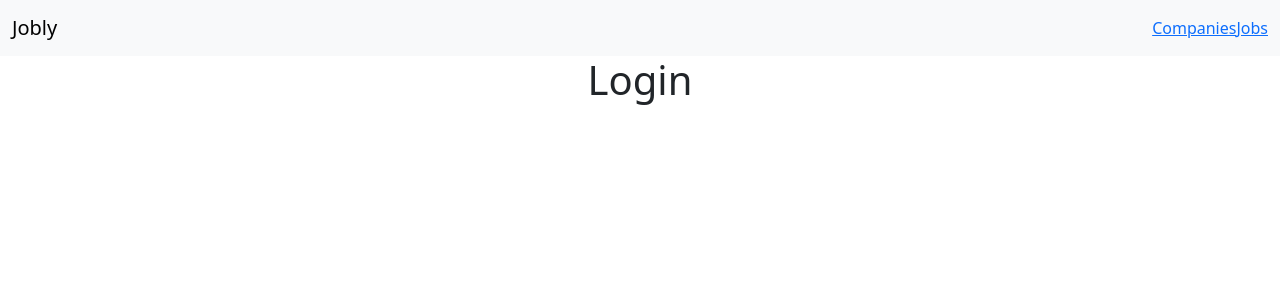
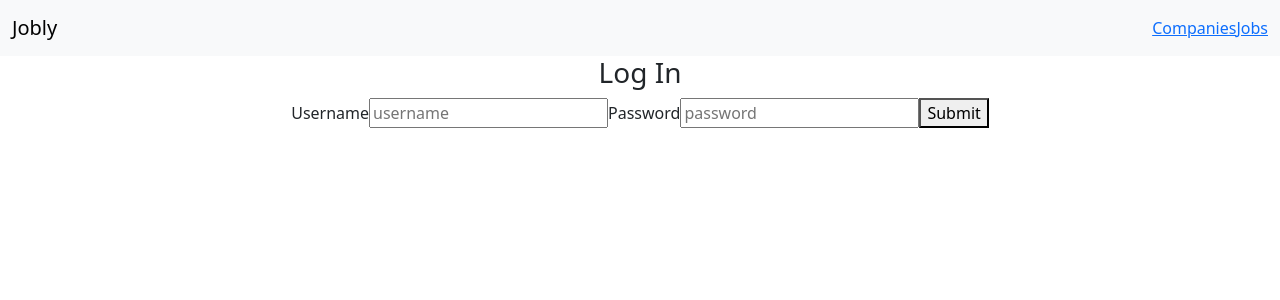
Before and after one commit to RQuicho/React-Jobly, a React (Create React App) app in the folder frontend/react-jobly/: page /login in a window 1280 px wide. Shown: the top 300 px of the page. Built offline with nearby package versions, Linux system fonts and the light colour scheme; no server answers.

Commit message:
updating login and signup forms to include login and signup arguments

```diff
--- a/frontend/react-jobly/src/Forms/LoginForm.js
+++ b/frontend/react-jobly/src/Forms/LoginForm.js
@@ -1,4 +1,5 @@
-import React from 'react';
+import React, {useState} from 'react';
+import { Navigate } from 'react-router-dom';
 
 const LoginForm = ({login}) => {
   const initialState = {
@@ -7,7 +8,7 @@ const LoginForm = ({login}) => {
   }
   const [formData, setFormData] = useState(initialState);
 
-  const handleChange = () => {
+  const handleChange = (e) => {
     const {name, value} = e.target;
     setFormData(formData => ({
       ...formData,
@@ -15,13 +16,20 @@ const LoginForm = ({login}) => {
     }));
   }
 
-  const handleSubmit = (e) => {
+  const handleSubmit = async (e) => {
     e.preventDefault();
-    login({...formData});
-    setFormData(initialState);
+    let result = await login(formData);
+    if (result.success) {
+      <Navigate to='/companies' />
+    } else {
+      console.error('form error', result.errors);
+      return (<p>{`Error: ${result.errors}`}</p>)
+    }
   }
 
   return (
+    <div>
+      <h3>Log In</h3>
       <form onSubmit={handleSubmit}>
         <label htmlFor='username'>Username</label>
         <input
@@ -31,17 +39,21 @@ const LoginForm = ({login}) => {
           placeholder='username'
           value={formData.username}
           onChange={handleChange}
+          required
         />
       <label htmlFor='password'>Password</label>
         <input
           id='password'
-        type='text'
+          type='password'
           name='password'
           placeholder='password'
           value={formData.password}
           onChange={handleChange}
+          required
         />
+      <button>Submit</button>
       </form>
+    </div>
   )
 }
 
--- a/frontend/react-jobly/src/Forms/Signupform.js
+++ b/frontend/react-jobly/src/Forms/Signupform.js
@@ -1,6 +1,7 @@
-import React from 'react';
+import React, {useState} from 'react';
+import { Navigate } from 'react-router-dom';
 
-const SignupForm = ({addUser}) => {
+const SignupForm = ({signup}) => {
   const initialState = {
     username: '',
     password: '',
@@ -10,7 +11,7 @@ const SignupForm = ({addUser}) => {
   }
   const [formData, setFormData] = useState(initialState);
 
-  const handleChange = () => {
+  const handleChange = (e) => {
     const {name, value} = e.target;
     setFormData(formData => ({
       ...formData,
@@ -18,13 +19,19 @@ const SignupForm = ({addUser}) => {
     }));
   }
 
-  const handleSubmit = (e) => {
+  const handleSubmit = async (e) => {
     e.preventDefault();
-    addUser({...formData});
-    setFormData(initialState);
+    let result = await signup(formData);
+    if (result.success) {
+      <Navigate to='/companies'/>
+    } else {
+      console.error('form error', result.errors);
+      return (<p>{`Error: ${result.errors}`}</p>);
+    }
   }
 
   return (
+    <div>
       <form onSubmit={handleSubmit}>
         <label htmlFor='username'>Username</label>
         <input
@@ -72,6 +79,8 @@ const SignupForm = ({addUser}) => {
           onChange={handleChange}
         />
       </form>
+      <button>Submit</button>
+    </div>
   )
 }
 
--- a/frontend/react-jobly/src/RoutePaths.js
+++ b/frontend/react-jobly/src/RoutePaths.js
@@ -4,13 +4,13 @@ import {Routes, Route} from 'react-router-dom';
 import Homepage from './Homepage';
 import CompaniesList from './companies/CompaniesList';
 import JobsList from './jobs/JobsList';
-import LoginPage from './Login';
-import SignupPage from './Signup';
+import LoginForm from './Forms/LoginForm';
+import SignupForm from './Forms/Signupform';
 import ProfilePage from './Profile';
 import NotFoundList from './not-found/NotFoundList';
 import CompanyDetails from './companies/CompanyDetails';
 
-const RoutePaths = () => {
+const RoutePaths = ({login, signup}) => {
 
   return (
     <Routes>
@@ -18,8 +18,8 @@ const RoutePaths = () => {
       <Route path='/companies' element={<CompaniesList />} />
       <Route path='/companies/:handle' element={<CompanyDetails />} />
       <Route path='/jobs' element={<JobsList />} />
-      <Route path='/login' element={<LoginPage />} />
-      <Route path='/signup' element={<SignupPage />} />
+      <Route path='/login' element={<LoginForm login={login} />} />
+      <Route path='/signup' element={<SignupForm signup={signup} />} />
       <Route path='/profile' element={<ProfilePage />} />
       <Route path='*' element={<NotFoundList />} />
     </Routes>
--- a/frontend/react-jobly/src/api.js
+++ b/frontend/react-jobly/src/api.js
@@ -56,6 +56,24 @@ class JoblyApi {
     return res.jobs;
   }
 
+  /** Get data on user based on username. */
+  static async getUser(username) {
+    let res = await this.request(`users/${username}`); // from backend/routes/users.js
+    return res.user;
+  }
+
+  /** Get token for login. */
+  static async login(data) {
+    let res = await this.request(`auth/token`, data, "post"); // from backend/routes/auth.js
+    return res.token;
+  }
+
+  /** Signup new user. */
+  static async signup(data) {
+    let res = await this.request(`auth/register`, data, "post"); // from backend/routes/auth.js
+    return res.token;
+  }
+
 
 }
 
```
Lines whose indentation alone changed are shown as unchanged.
